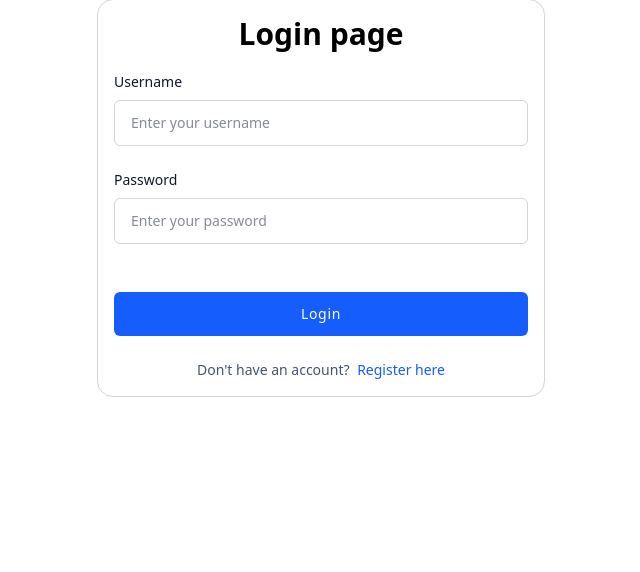
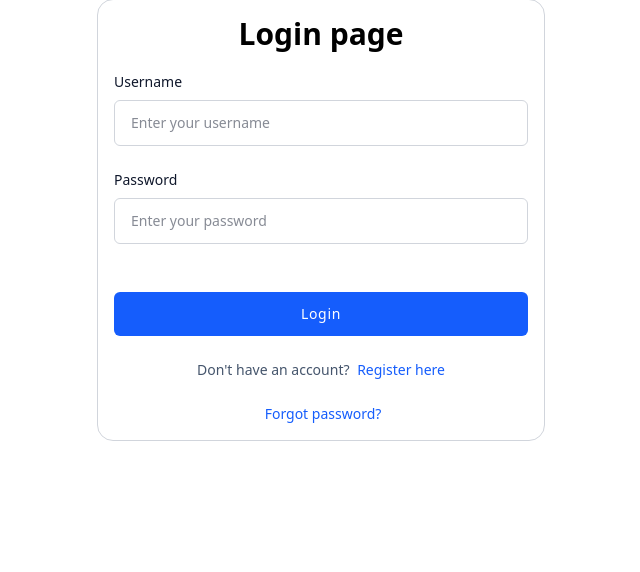
Before and after one commit to Akelvino/Full_Authentication_System, a Django app: page /login/ in a window 1280 px wide. Shown: the part 69-641 px from the top of the page, without its empty margins (319-959 px from the left). Run offline with Django 5.2, Linux system fonts and the light colour scheme; style sheets or scripts are compiled from the project's sources.

Commit message:
Finished the project

```diff
--- a/core/templates/core/login.html
+++ b/core/templates/core/login.html
@@ -32,6 +32,13 @@
           >Register here</a
         >
       </p>
+      <p class="text-slate-600 text-sm mt-6 text-center">
+        <a
+          href="{% url 'password_reset' %}"
+          class="text-blue-600 font-medium hover:underline ml-1"
+          >Forgot password?</a
+        >
+      </p>
     </form>
   </div>
 </div>
```
